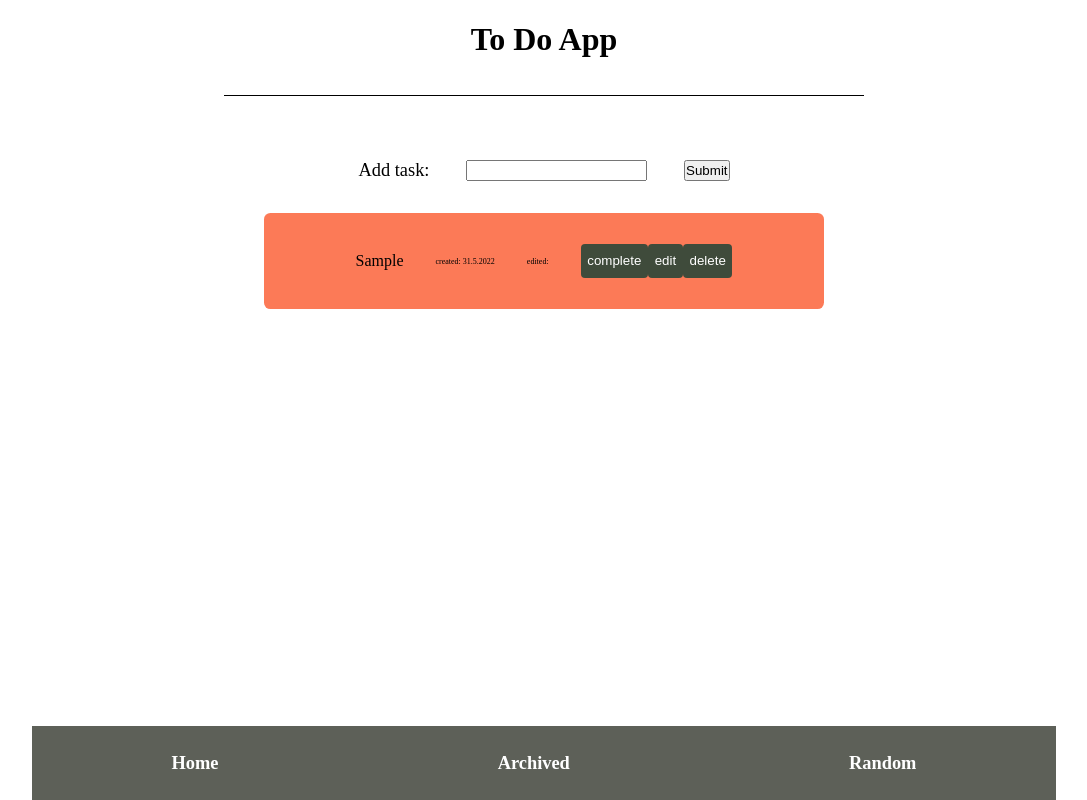
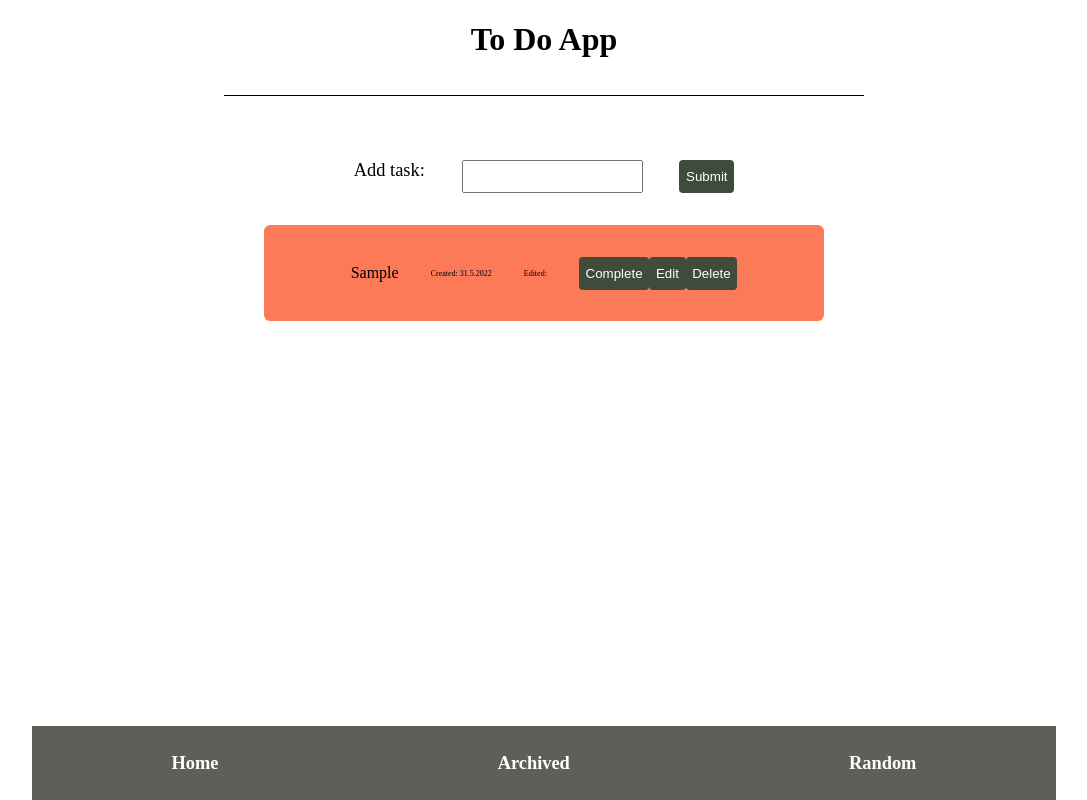
Before and after one commit to lkk95/todoapp, a React (Create React App) app: page / in a window 1280 px wide. Both pictures are taken after typing "Sample" into the empty fields and a click on the input "Submit". Shown: the whole page, without its empty margins (96-1183 px from the left). Built offline with nearby package versions, Linux system fonts and the light colour scheme.

Commit message:
add button styling and change button text to uppercase

```diff
--- a/src/App.js
+++ b/src/App.js
@@ -157,13 +157,13 @@ function App() {
           path="/random"
           element={
             <ErrorBoundary FallbackComponent={ErrorFallback}>
-              <button
+              <Button
                 onClick={() => {
                   randomTasks();
                 }}
               >
                 Shuffle
-              </button>
+              </Button>
               <section>
                 {Object.keys(random).length === 0 ? (
                   "Please use the shuffle button to get your random ToDo!"
@@ -201,3 +201,12 @@ const AppContainer = styled.main`
   align-items: center;
   margin: 10em 0 10em 0;
 `;
+
+const Button = styled.button`
+  height: 2.5em;
+  padding: 0.5em;
+  background-color: #3f4b3b;
+  color: white;
+  border: solid 0px #3f4b3b;
+  border-radius: 0.3em;
+`;
--- a/src/components/AddForm.js
+++ b/src/components/AddForm.js
@@ -19,7 +19,7 @@ export default function AddForm({ addTask }) {
         value={name}
         onChange={(event) => setName(event.target.value)}
       />
-      <input type="submit" value="Submit" />
+      <SubmitButton type="submit" value="Submit" />
     </FormContainer>
   );
 }
@@ -29,3 +29,12 @@ const FormContainer = styled.form`
   gap: 2em;
   font-size: 1.15em;
 `;
+
+const SubmitButton = styled.input`
+  height: 2.5em;
+  padding: 0.5em;
+  background-color: #3f4b3b;
+  color: white;
+  border: solid 0px #3f4b3b;
+  border-radius: 0.3em;
+`;
--- a/src/components/Task.js
+++ b/src/components/Task.js
@@ -33,30 +33,30 @@ export default function Task({
               value={newname}
               onChange={(event) => setNewName(event.target.value)}
             />
-            <input type="submit" value="Save" />
-            <Button onClick={() => setEditing(!editing)}>cancel</Button>
+            <SaveButton type="submit" value="Save" />
+            <Button onClick={() => setEditing(!editing)}>Cancel</Button>
           </form>
         </TaskContainer>
       ) : (
         <TaskContainer completed={completed}>
           <p>{name}</p>
-          <Date>created: {created}</Date>
-          <Date>edited: {edited}</Date>
+          <Date>Created: {created}</Date>
+          <Date>Edited: {edited}</Date>
           <Buttons archived={archived}>
             {completed ? (
-              <Button onClick={setComplete}>uncomplete</Button>
+              <Button onClick={setComplete}>Uncomplete</Button>
             ) : (
-              <Button onClick={setComplete}>complete</Button>
+              <Button onClick={setComplete}>Complete</Button>
             )}
             {completed ? (
               ""
             ) : (
-              <Button onClick={() => setEditing(!editing)}>edit</Button>
+              <Button onClick={() => setEditing(!editing)}>Edit</Button>
             )}
             {completed ? (
-              <Button onClick={archiveTask}>archive</Button>
+              <Button onClick={archiveTask}>Archive</Button>
             ) : (
-              <Button onClick={deleteTask}>delete</Button>
+              <Button onClick={deleteTask}>Delete</Button>
             )}
           </Buttons>
         </TaskContainer>
@@ -95,3 +95,12 @@ const Date = styled.p`
 const Buttons = styled.section`
   display: ${(props) => (props.archived ? "none" : "flex")};
 `;
+
+const SaveButton = styled.input`
+  height: 2.5em;
+  padding: 0.5em;
+  background-color: #3f4b3b;
+  color: white;
+  border: solid 0px #3f4b3b;
+  border-radius: 0.3em;
+`;
```
